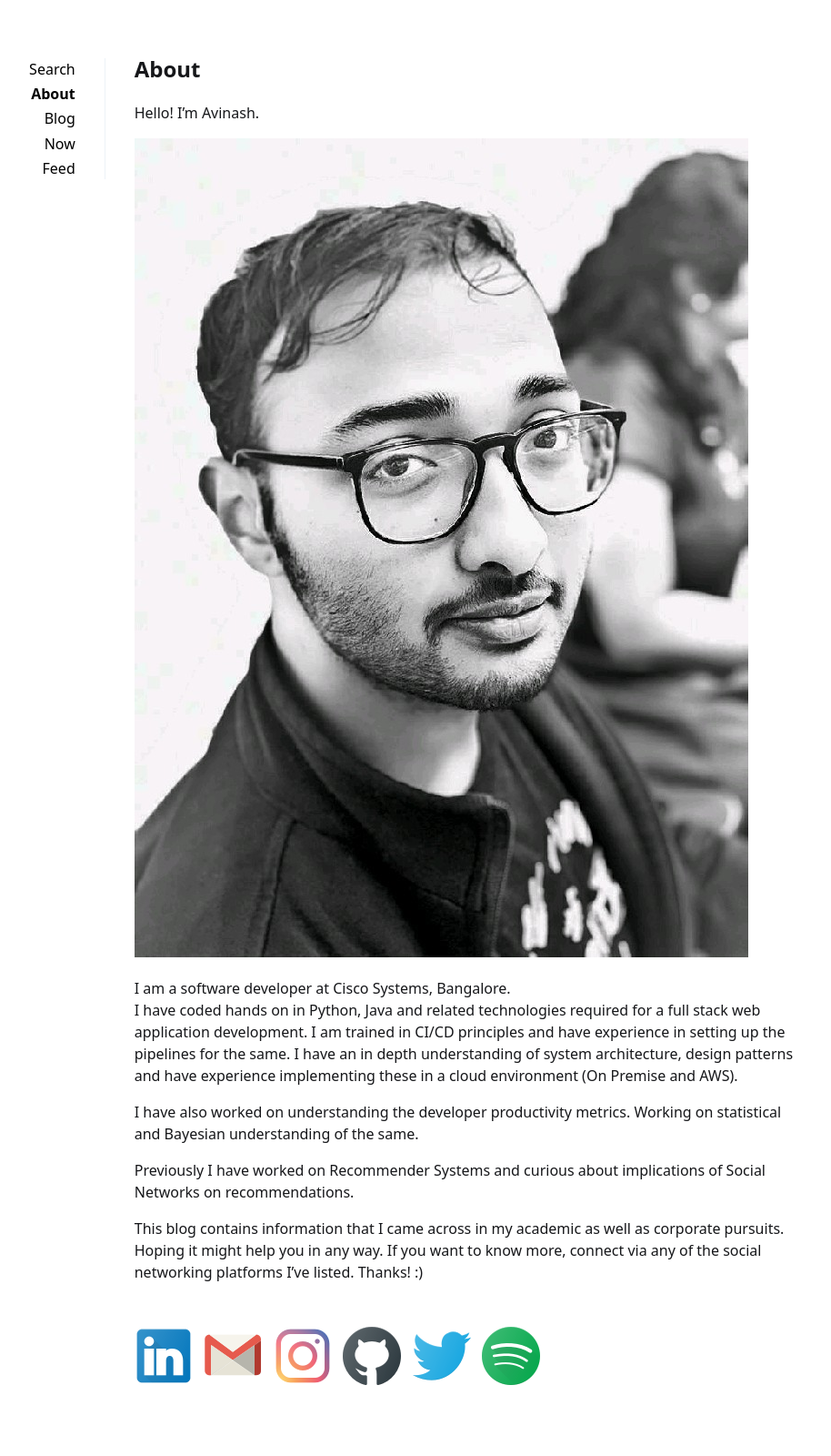
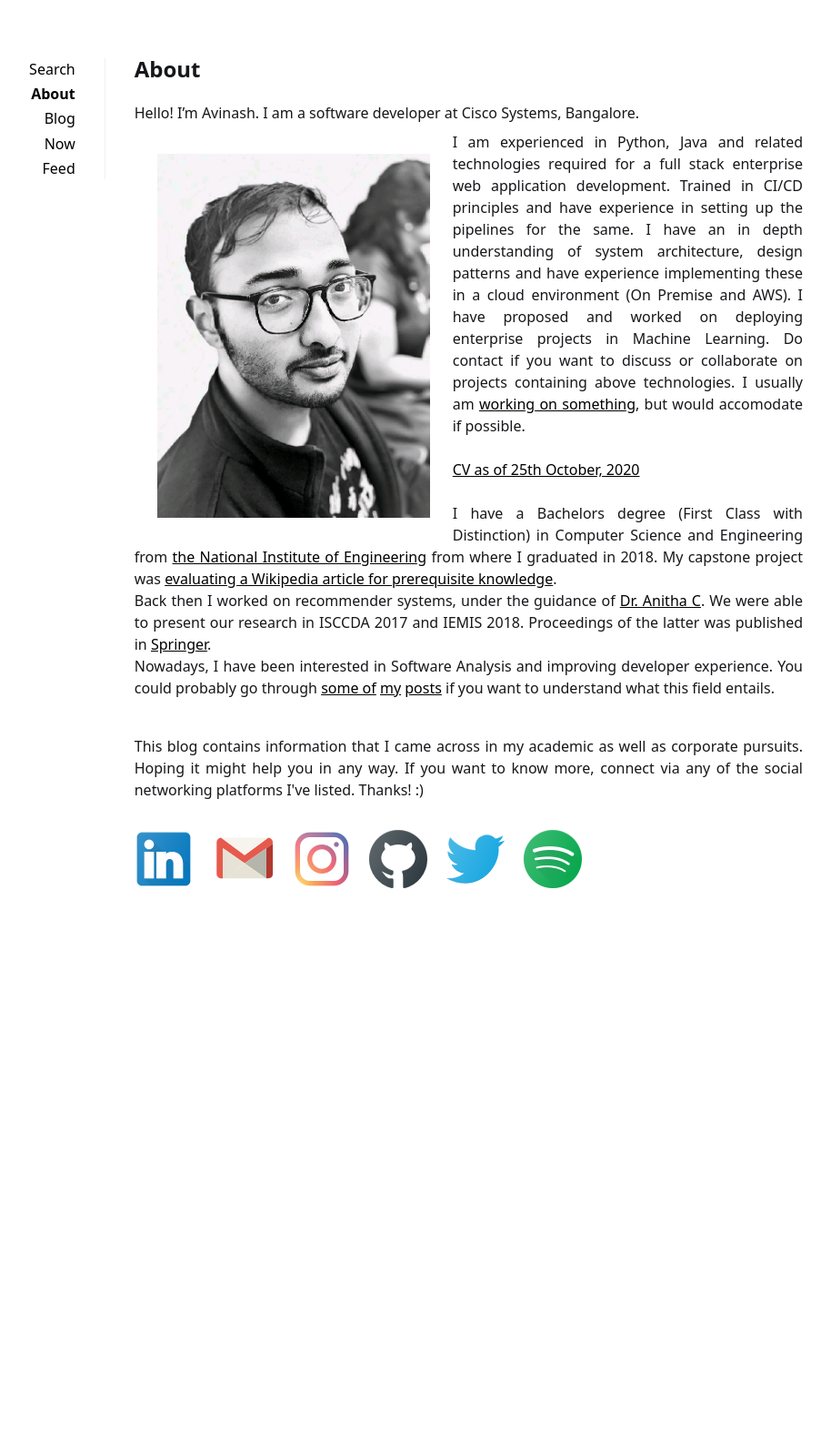
Before and after one commit to avinashbhat/avinashbhat.github.io, a Jekyll site: the page built from _pages/about.md, in a window 1280 px wide. Shown: the whole page at 91% size, without its empty margins (205-1119 px from the left). Built offline with Jekyll 4.4.1, drawn with Linux system fonts in a browser that asks for light colours; after the commit the page ends 1054 px from its top, so only the background shows below that.

Commit message:
Updated About

```diff
--- a/_pages/about.md
+++ b/_pages/about.md
@@ -3,27 +3,34 @@ layout: page
 title: About
 ---
 
-Hello! I'm Avinash.
+Hello! I'm Avinash. I am a software developer at Cisco Systems, Bangalore.
+<div style="text-align: justify;">
+<img alt="Profile Picture" src="{{site.baseurl}}/assets/images/avinashbhat_image.png" style="float:left;width:350px;padding:25px;"/>
 
-![professional_photo](/assets/images/avinashbhat_image.png)
+I am experienced in Python, Java and related technologies required for a full stack enterprise web application development. Trained in CI/CD principles and have experience in setting up the pipelines for the same. I have an in depth understanding of system architecture, design patterns and have experience implementing these in a cloud environment (On Premise and AWS). I have proposed and worked on deploying enterprise projects in Machine Learning.
 
-I am a software developer at Cisco Systems, Bangalore.
-<br/>
-I have coded hands on in Python, Java and related technologies required for a full stack web application development. I am trained in CI/CD principles and have experience in setting up the pipelines for the same. I have an in depth understanding of system architecture, design patterns and have experience implementing these in a cloud environment (On Premise and AWS).
-<br/>
+Do contact if you want to discuss or collaborate on projects containing above technologies. I usually am <a href="https://avinashbhat.github.io/now">working on something</a>, but would accomodate if possible.
+<br><br>
+<a href="https://drive.google.com/file/d/1owbigk1xV0Q-9oYtXHUWzSGFDn6fzwzy/view?usp=sharing">
+CV as of 25th October, 2020
+</a>
+<br><br>
 
-I have also worked on understanding the developer productivity metrics. Working on statistical and Bayesian understanding of the same.
-<br/>
 
-Previously I have worked on Recommender Systems and curious about implications of Social Networks on recommendations.
-<br/>
-
-This blog contains information that I came across in my academic as well as corporate pursuits. Hoping it might help you in any way.
-If you want to know more, connect via any of the social networking platforms I've listed. Thanks! :)
-<br><br><br>
-[![linkedin](/assets/images/icons/linkedin.png)](https://www.linkedin.com/in/avinbhat/)&nbsp;&nbsp;
-[![gmail](/assets/images/icons/google.png)](mailto:avinashbhatneelavar@gmail.com)&nbsp;&nbsp;
-[![instagram](/assets/images/icons/instagram.png)](https://www.instagram.com/aviinashbhat/)&nbsp;&nbsp;
-[![github](/assets/images/icons/github.png)](https://github.com/avinashbhat)&nbsp;&nbsp;
-[![twitter](/assets/images/icons/twitter.png)](https://twitter.com/this_is_avii)&nbsp;&nbsp;
+I have a Bachelors degree (First Class with Distinction) in Computer Science and Engineering from <a href="https://nie.ac.in/">the National Institute of Engineering</a> from where I graduated in 2018. My capstone project was <a href="https://github.com/avinashbhat/wikicontext">evaluating a Wikipedia article for  prerequisite knowledge</a>.
+<br>
+Back then I worked on recommender systems, under the guidance of <a href="https://scholar.google.co.in/citations?user=4goUOJsAAAAJ&hl=en">Dr. Anitha C</a>. We were able to present our research in ISCCDA 2017 and IEMIS 2018. Proceedings of the latter was published in <a href="https://link.springer.com/chapter/10.1007/978-981-13-1498-8_8">Springer</a>.
+<br>
+Nowadays, I have been interested in Software Analysis and improving developer experience. You could probably go through <a href="https://avinashbhat.github.io/2020/10/07/deepdelta">some of</a> <a href="https://avinashbhat.github.io/2020/10/04/contributor-feedback-on-usability">my</a> <a href="https://avinashbhat.github.io/2020/09/28/using-argumentation-models-to-model-issue-threads">posts</a> if you want to understand what this field entails.
+</div>
+<br>
+<div style="text-align: justify;">
+This blog contains information that I came across in my academic as well as corporate pursuits. Hoping it might help you in any way. If you want to know more, connect via any of the social networking platforms I've listed. Thanks! :)
+</div><br>
+[![linkedin](/assets/images/icons/linkedin.png)](https://www.linkedin.com/in/avinbhat/)&nbsp;&nbsp;&nbsp;
+&nbsp;
+[![gmail](/assets/images/icons/google.png)](mailto:avinashbhatneelavar@gmail.com)&nbsp;&nbsp;&nbsp;&nbsp;
+[![instagram](/assets/images/icons/instagram.png)](https://www.instagram.com/aviinashbhat/)&nbsp;&nbsp;&nbsp;&nbsp;
+[![github](/assets/images/icons/github.png)](https://github.com/avinashbhat)&nbsp;&nbsp;&nbsp;&nbsp;
+[![twitter](/assets/images/icons/twitter.png)](https://twitter.com/this_is_avii)&nbsp;&nbsp;&nbsp;&nbsp;
 [![spotify](/assets/images/icons/spotify.png)](https://open.spotify.com/playlist/5QbrmRf0QKJq8HSJOefa61?si=BC4H91R3RQGrb7Hk_2Vunw)
```
